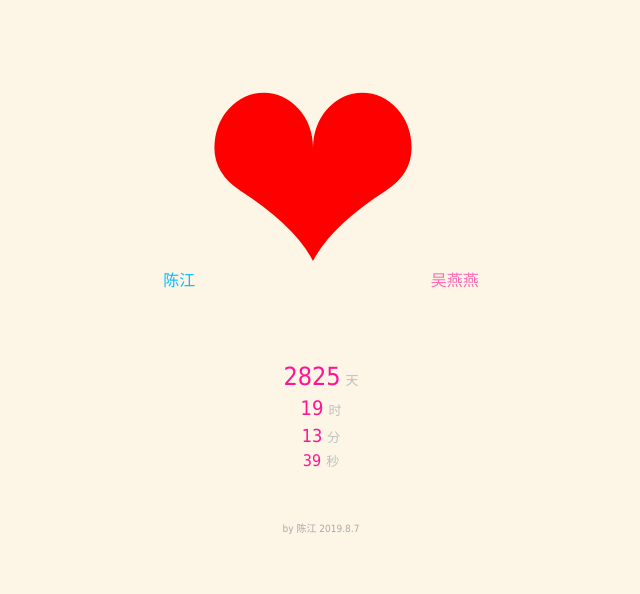
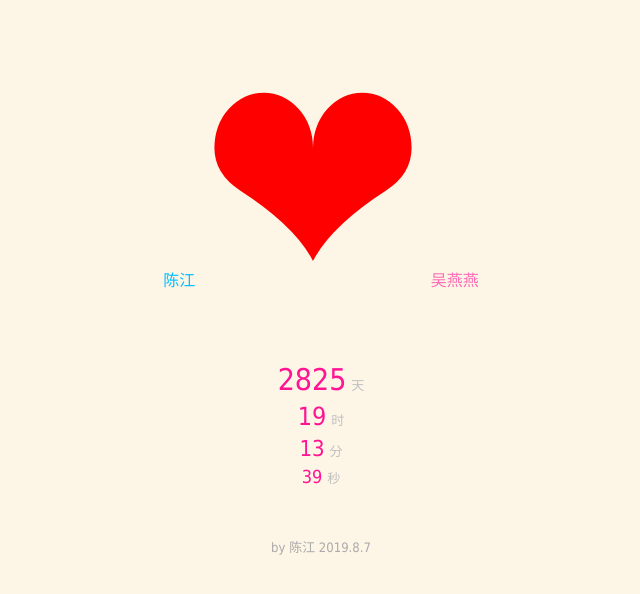
Before and after one commit to badhare/badhare.github.io, a plain HTML site: page index.html in a window 1280 px wide. Shown: the whole page, without its empty margins (319-959 px from the left). Drawn offline with nearby package versions, Linux system fonts and the light colour scheme.

Commit message:
first commit

```diff
--- a/index.html
+++ b/index.html
@@ -21,10 +21,6 @@
         color: red;
     }
 
-    /*body .heart {*/
-        /*margin: -100px 0 -60px;*/
-    /*}*/
-
     body .heart .body{
         color: #00BFFF;
     }
@@ -38,19 +34,19 @@
     }
 
     body .content .day {
+        font-size: 30px;
+    }
+
+    body .content .hour {
         font-size: 25px;
     }
 
-    body .content .hour {
-        font-size: 20px;
-    }
-
     body .content .minute {
-        font-size: 18px;
+        font-size: 22px;
     }
 
     body .content .second {
-        font-size: 16px;
+        font-size: 18px;
     }
 
     body .content div span {
@@ -61,7 +57,7 @@
     body .by {
         margin:50px;
         color: #aaa;
-        font-size: 10px;
+        font-size: 13px;
     }
 </style>
 <body>
```
